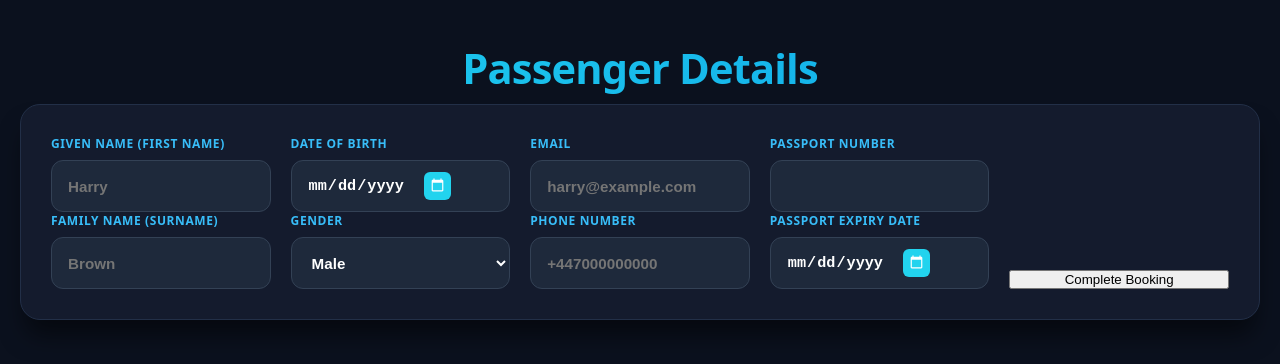
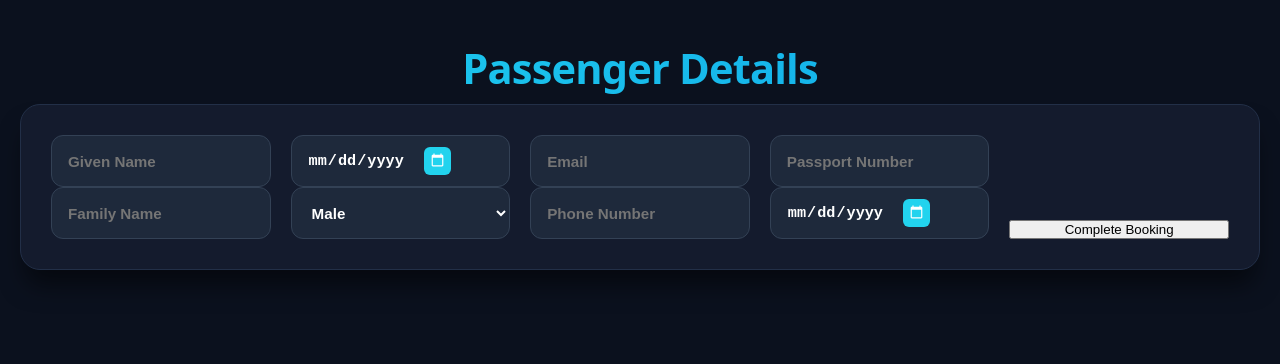
Before and after one commit to Milanbamaniya5/perfect-motion-flights, a Next.js app: page /checkout in a window 1280 px wide. Shown: the top 364 px of the page. Built offline with nearby package versions, Linux system fonts and the light colour scheme.

Commit message:
Refactor booking confirmation and form layout
Refactor booking confirmation and passenger details form layout for improved readability and user experience.

```diff
--- a/app/checkout/page.js
+++ b/app/checkout/page.js
@@ -43,10 +43,7 @@ function CheckoutContent() {
       });
 
       const data = await res.json();
-
-      if (!res.ok) {
-        throw new Error(data.error || 'Failed to create booking');
-      }
+      if (!res.ok) throw new Error(data.error || 'Failed to create booking');
 
       setOrderResult(data.data);
     } catch (err) {
@@ -60,14 +57,9 @@ function CheckoutContent() {
     return (
       <div className="min-h-screen bg-gray-50 flex items-center justify-center p-6">
         <div className="max-w-md w-full bg-white rounded-2xl shadow-xl p-8 text-center">
-          <div className="text-green-500 text-5xl mb-4">✔️</div>
-          <h2 className="text-2xl font-bold text-gray-800 mb-2">Booking Confirmed!</h2>
-          <p className="text-gray-600 mb-4">Aapki test booking successfully complete ho gayi hai.</p>
-          <div className="bg-gray-100 p-4 rounded-lg text-left text-sm space-y-1 mb-6">
-            <p><span className="font-semibold">Booking Reference (PNR):</span> {orderResult.booking_reference}</p>
-            <p><span className="font-semibold">Order ID:</span> {orderResult.id}</p>
-          </div>
-          <a href="/" className="inline-block w-full bg-blue-600 text-white font-medium py-3 rounded-xl">Book Another Flight</a>
+          <h2 className="text-2xl font-bold text-gray-800 mb-2">Booking Confirmed! 🎉</h2>
+          <p className="text-gray-600 mb-4">PNR: {orderResult.booking_reference}</p>
+          <a href="/" className="inline-block w-full bg-blue-600 text-white font-medium py-3 rounded-xl">Book Another</a>
         </div>
       </div>
     );
@@ -77,63 +69,30 @@ function CheckoutContent() {
     <div className="min-h-screen bg-gray-50 py-10 px-4">
       <div className="max-w-2xl mx-auto bg-white rounded-2xl shadow-xl p-8">
         <h1 className="text-2xl font-bold text-gray-800 mb-6">Passenger Details</h1>
-
         {error && <div className="bg-red-50 text-red-600 p-4 rounded-xl mb-6 text-sm">{error}</div>}
 
         <form onSubmit={handleBooking} className="space-y-4">
-          <div className="grid grid-cols-1 md:grid-cols-2 gap-4">
-            <div>
-              <label className="block text-sm font-medium text-gray-700 mb-1">Given Name (First Name)</label>
-              <input type="text" name="given_name" value={formData.given_name} onChange={handleChange} className="w-full p-3 border rounded-lg" placeholder="Harry" required />
-            </div>
-            <div>
-              <label className="block text-sm font-medium text-gray-700 mb-1">Family Name (Surname)</label>
-              <input type="text" name="family_name" value={formData.family_name} onChange={handleChange} className="w-full p-3 border rounded-lg" placeholder="Brown" required />
-            </div>
+          <div className="grid grid-cols-2 gap-4">
+            <input type="text" name="given_name" placeholder="Given Name" value={formData.given_name} onChange={handleChange} className="p-3 border rounded-lg" required />
+            <input type="text" name="family_name" placeholder="Family Name" value={formData.family_name} onChange={handleChange} className="p-3 border rounded-lg" required />
           </div>
-
-          <div className="grid grid-cols-1 md:grid-cols-2 gap-4">
-            <div>
-              <label className="block text-sm font-medium text-gray-700 mb-1">Date of Birth</label>
-              <input type="date" name="born_on" value={formData.born_on} onChange={handleChange} className="w-full p-3 border rounded-lg" required />
-            </div>
-            <div>
-              <label className="block text-sm font-medium text-gray-700 mb-1">Gender</label>
-              <select name="gender" value={formData.gender} onChange={handleChange} className="w-full p-3 border rounded-lg">
-                <option value="m">Male</option>
-                <option value="f">Female</option>
-              </select>
-            </div>
+          <div className="grid grid-cols-2 gap-4">
+            <input type="date" name="born_on" value={formData.born_on} onChange={handleChange} className="p-3 border rounded-lg" required />
+            <select name="gender" value={formData.gender} onChange={handleChange} className="p-3 border rounded-lg">
+              <option value="m">Male</option>
+              <option value="f">Female</option>
+            </select>
           </div>
-
-          <div className="grid grid-cols-1 md:grid-cols-2 gap-4">
-            <div>
-              <label className="block text-sm font-medium text-gray-700 mb-1">Email</label>
-              <input type="email" name="email" value={formData.email} onChange={handleChange} className="w-full p-3 border rounded-lg" placeholder="harry@example.com" required />
-            </div>
-            <div>
-              <label className="block text-sm font-medium text-gray-700 mb-1">Phone Number</label>
-              <input type="text" name="phone_number" value={formData.phone_number} onChange={handleChange} className="w-full p-3 border rounded-lg" placeholder="+447000000000" required />
-            </div>
+          <div className="grid grid-cols-2 gap-4">
+            <input type="email" name="email" placeholder="Email" value={formData.email} onChange={handleChange} className="p-3 border rounded-lg" required />
+            <input type="text" name="phone_number" placeholder="Phone Number" value={formData.phone_number} onChange={handleChange} className="p-3 border rounded-lg" required />
           </div>
-
-          <div className="grid grid-cols-1 md:grid-cols-2 gap-4">
-            <div>
-              <label className="block text-sm font-medium text-gray-700 mb-1">Passport Number</label>
-              <input type="text" name="passport_number" value={formData.passport_number} onChange={handleChange} className="w-full p-3 border rounded-lg" required />
-            </div>
-            <div>
-              <label className="block text-sm font-medium text-gray-700 mb-1">Passport Expiry Date</label>
-              <input type="date" name="passport_expiry_date" value={formData.passport_expiry_date} onChange={handleChange} className="w-full p-3 border rounded-lg" required />
-            </div>
+          <div className="grid grid-cols-2 gap-4">
+            <input type="text" name="passport_number" placeholder="Passport Number" value={formData.passport_number} onChange={handleChange} className="p-3 border rounded-lg" required />
+            <input type="date" name="passport_expiry_date" placeholder="Expiry Date" value={formData.passport_expiry_date} onChange={handleChange} className="p-3 border rounded-lg" required />
           </div>
-
-          <button
-            type="submit"
-            disabled={loading}
-            className="w-full bg-blue-600 hover:bg-blue-700 text-white font-semibold p-4 rounded-xl transition duration-200 mt-6 shadow-md"
-          >
-            {loading ? 'Processing Booking...' : 'Complete Booking'}
+          <button type="submit" disabled={loading} className="w-full bg-blue-600 text-white font-semibold p-4 rounded-xl mt-6">
+            {loading ? 'Processing...' : 'Complete Booking'}
           </button>
         </form>
       </div>
@@ -143,7 +102,7 @@ function CheckoutContent() {
 
 export default function CheckoutPage() {
   return (
-    <Suspense fallback={<div className="min-h-screen flex items-center justify-center">Loading...</div>}>
+    <Suspense fallback={<div>Loading...</div>}>
       <CheckoutContent />
     </Suspense>
   );
```
